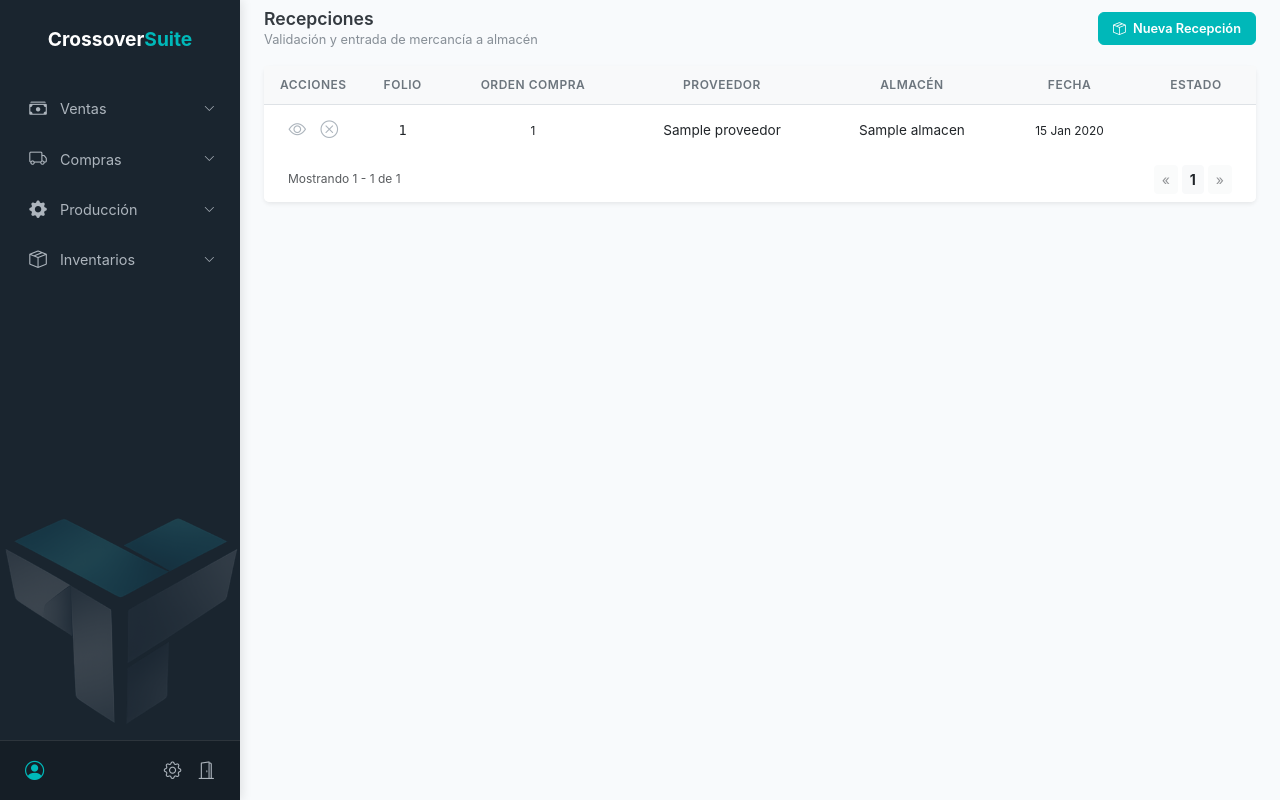
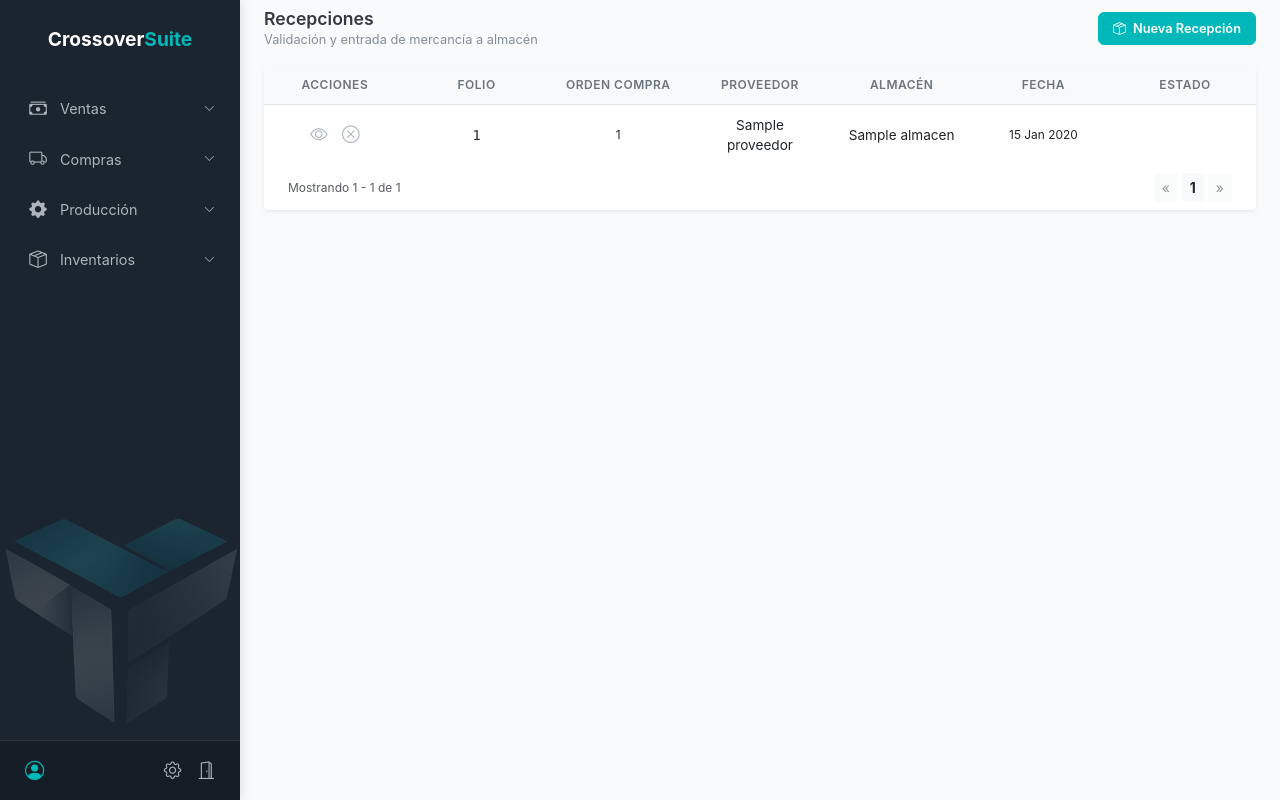
Before and after one commit to LuisMosquedaG/sistema_inventario, a Django app: template templates/dashboard_recepciones.html in a window 1280 px wide. Run offline with Django 5.2, Linux system fonts and the light colour scheme; the template is opened without the code that fills it: most values are stand-ins (such as "Sample title", 1, 10 or a date in 2020).

Commit message:
ordenes de compra

```diff
--- a/templates/dashboard_recepciones.html
+++ b/templates/dashboard_recepciones.html
@@ -31,12 +31,12 @@
                 <table class="table table-pro mb-0 align-middle">
                     <thead>
                         <tr>
-                            <th class="text-center" style="width: 80px;">Acciones</th>
-                            <th class="text-center" style="width: 80px;">Folio</th>
-                            <th class="text-center">Orden Compra</th>
-                            <th class="text-center">Proveedor</th>
-                            <th class="text-center">Almacén</th>
-                            <th class="text-center">Fecha</th>
+                            <th class="text-center" style="width: 120px;">Acciones</th>
+                            <th class="text-center" style="width: 120px;">Folio</th>
+                            <th class="text-center" style="width: 120px;">Orden Compra</th>
+                            <th class="text-center" style="width: 120px;">Proveedor</th>
+                            <th class="text-center" style="width: 120px;">Almacén</th>
+                            <th class="text-center" style="width: 120px;">Fecha</th>
                             <th class="text-center" style="width: 120px;">Estado</th>
                         </tr>
                     </thead>
```
Also changed, not shown: almacenes/models.py (+6 -1 lines).
